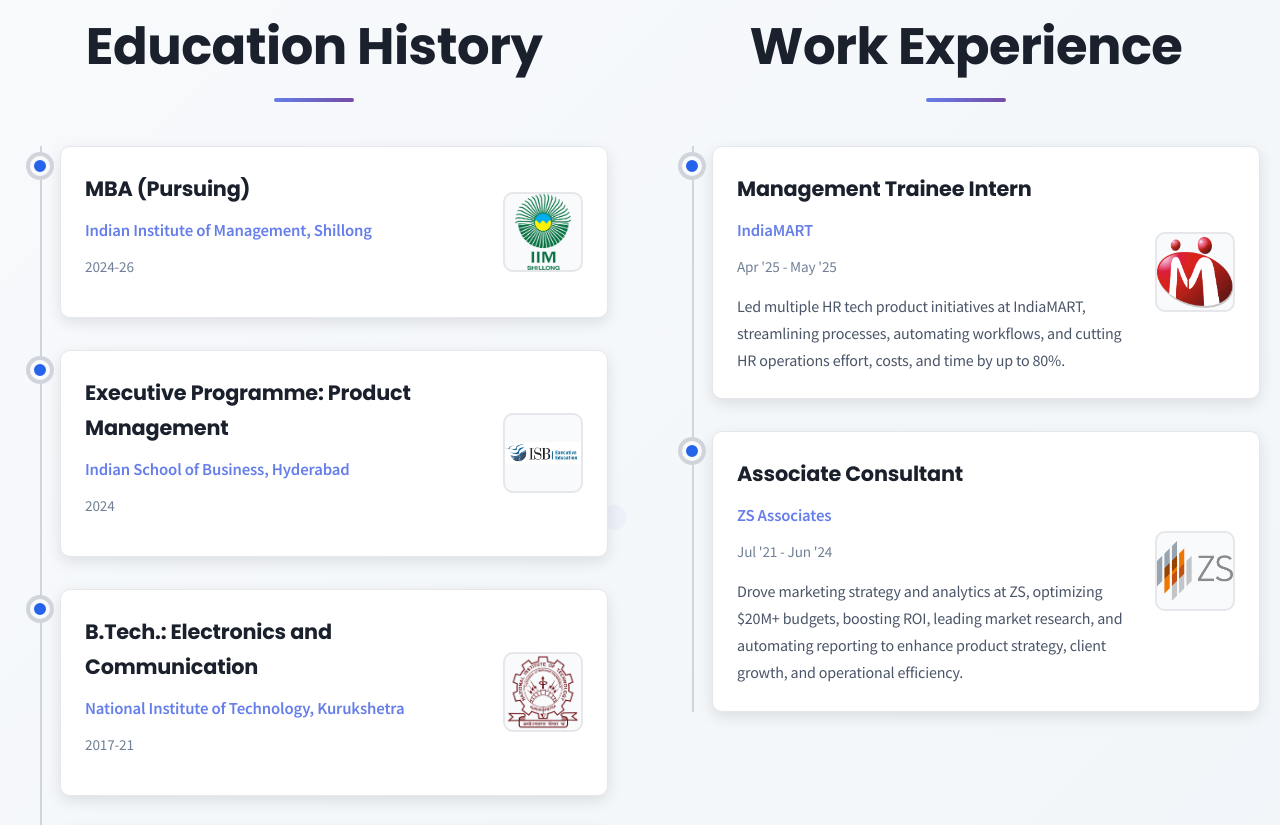
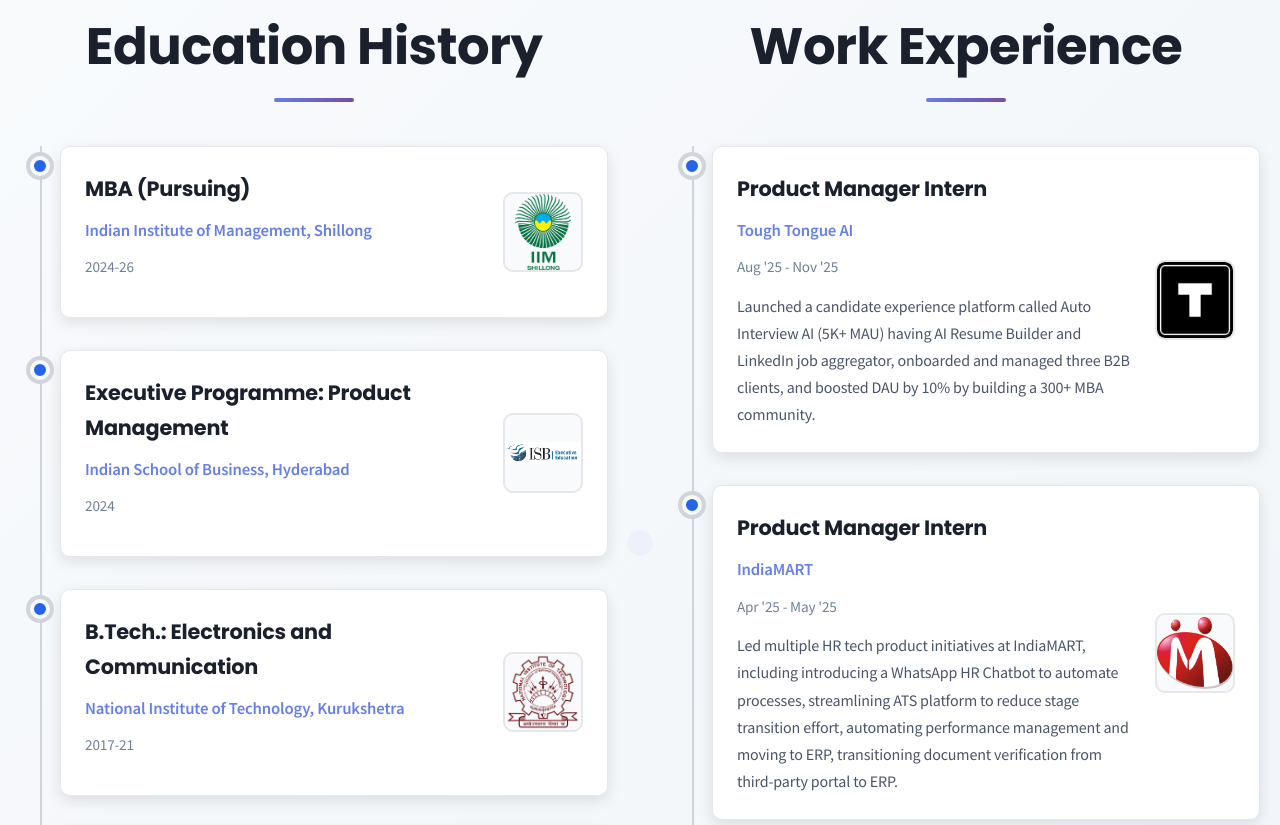
Before and after one commit to ash-021/portfolio-website, a plain HTML site: page index.html in a window 1280 px wide. Shown: the part 2973-3798 px from the top of the page. Drawn offline with Linux system fonts and the light colour scheme.

Commit message:
Updated platform

```diff
--- a/index.html
+++ b/index.html
@@ -202,10 +202,26 @@
                             <div class="timeline-content">
                                 <div class="timeline-content-wrapper">
                                     <div class="timeline-text">
-                                        <h3>Management Trainee Intern</h3>
+                                        <h3>Product Manager Intern</h3>
+                                        <h4>Tough Tongue AI</h4>
+                                        <span class="timeline-date">Aug '25 - Nov '25</span>
+                                        <p>Launched a candidate experience platform called Auto Interview AI (5K+ MAU) having AI Resume Builder and LinkedIn job aggregator, onboarded and managed three B2B clients, and boosted DAU by 10% by building a 300+ MBA community.</p>
+                                    </div>
+                                    <div class="timeline-image">
+                                        <img src="TTAI.jpeg" alt="Tough Tongue AI" />
+                                    </div>
+                                </div>
+                            </div>
+                        </div>
+                        <div class="timeline-item">
+                            <div class="timeline-marker"></div>
+                            <div class="timeline-content">
+                                <div class="timeline-content-wrapper">
+                                    <div class="timeline-text">
+                                        <h3>Product Manager Intern</h3>
                                         <h4>IndiaMART</h4>
                                         <span class="timeline-date">Apr '25 - May '25</span>
-                                        <p>Led multiple HR tech product initiatives at IndiaMART, streamlining processes, automating workflows, and cutting HR operations effort, costs, and time by up to 80%.</p>
+                                        <p>Led multiple HR tech product initiatives at IndiaMART, including introducing a WhatsApp HR Chatbot to automate processes, streamlining ATS platform to reduce stage transition effort, automating performance management and moving to ERP, transitioning document verification from third-party portal to ERP.</p>
                                     </div>
                                     <div class="timeline-image">
                                         <img src="Indiamart.png" alt="IndiaMART" />
```
Also changed, not shown: TTAI.jpeg (added).
